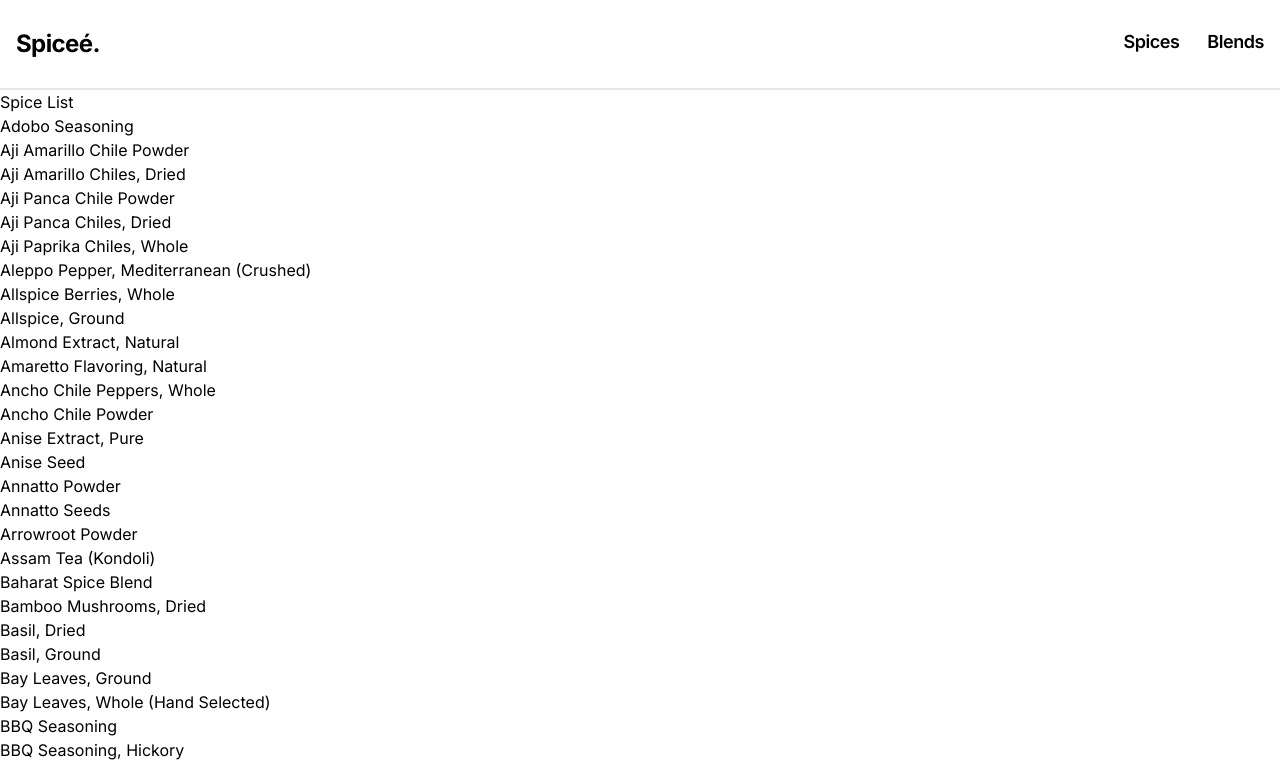
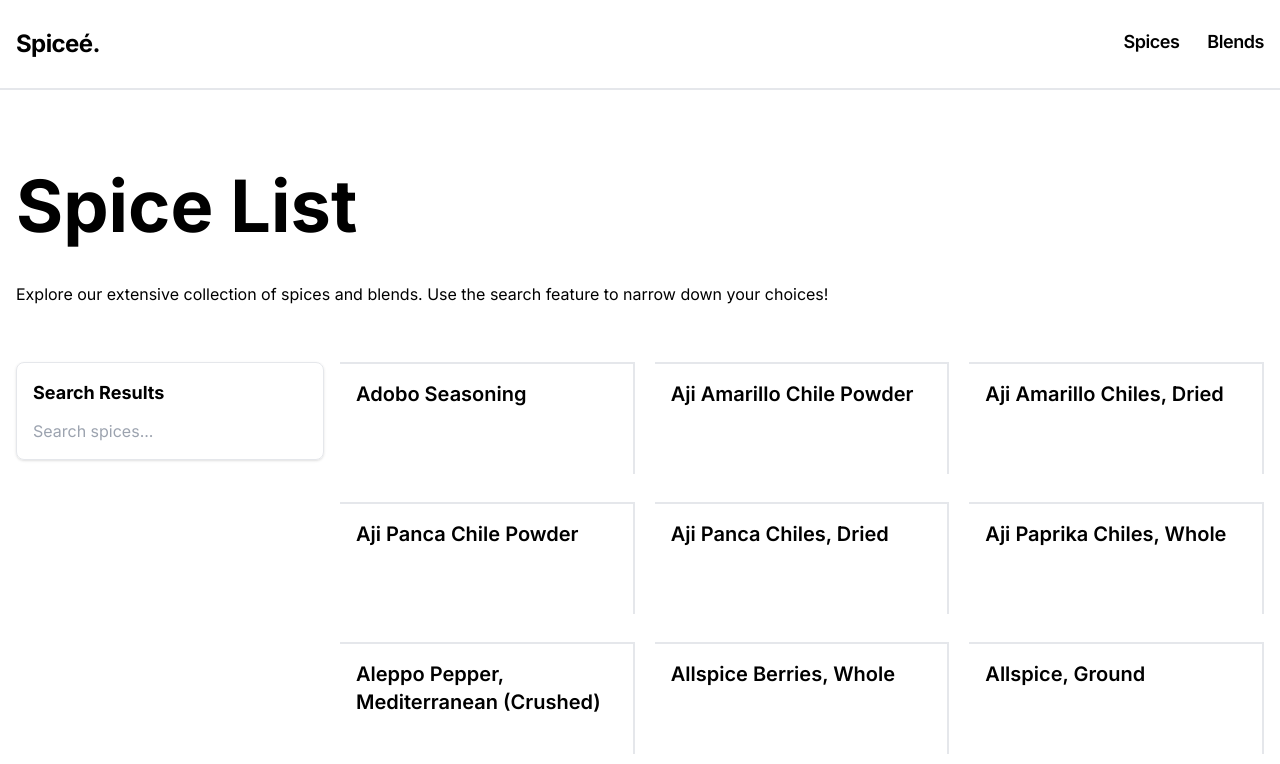
Before and after one commit to TheJeans/next-spice-main, a Next.js app: page /spices in a window 1280 px wide. Shown: the top 764 px of the page. Built offline with nearby package versions, Linux system fonts and the light colour scheme.

Commit message:
updating spices searching

```diff
--- a/app/spices/page.tsx
+++ b/app/spices/page.tsx
@@ -1,46 +1,35 @@
 "use server";
-import React from "react";
-import { fetchBlends, fetchSpices } from "@/data/api";
-import { Spice, Blend } from "@/types/interfaces";
-import Link from "next/link";
-import SearchComponent from "../../components/SearchComponent";
+import React from 'react';
+import dynamic from 'next/dynamic';
+import { fetchSpices } from "@/data/api";
+import { Spice } from "@/types/interfaces";
 
-export default async function Spices() {
-    let spices: Spice[] = [];
-    let blends: Blend[] = [];
-    let error: string | null = null;
+/*
+Here I dynamically import the SearchInput component.
+This is for client-side interaction.
+But basically In this page, I'm fetching the initial list server-side.
+Then I'm passing that list to the SearchInput component.
+Then the SearchInput component is managing its own state and interactivity.
+Why?
+- SEO: I want the initial list to be available to crawlers.
+- Performance: SSR can improve the initial load time.
+- Reliability: I don't want to rely on client-side JS to fetch the initial list to avoid turned off JS or JS errors.
+*/
+const SearchInput = dynamic(() => import('../../components/SearchInput'), { ssr: false });
 
-    try {
-        spices = await fetchSpices();
-        blends = await fetchBlends();
-    } catch (e) {
-        console.error("Failed to fetch spices or blends", e);
-        error = e instanceof Error ? e.message : 'An unknown error occurred';
-    }
-
-    if (error) {
-        return <div>Error loading spices and blends: {error}</div>;
-    }
+export default async function SpicesPage() {
+    // fetching the initial list server-side for SEO
+    const initialSpices: Spice[] = await fetchSpices();
 
     return (
-        <main>
-            <h1>Spice List</h1>
-            <ul>
-                {spices.map(spice => (
-                    <li key={spice.name}>
-                        <Link href={`/spice/${encodeURIComponent(spice.name)}`}>
-                            {spice.name}
-                        </Link>
-                    </li>
-                ))}
-            </ul>
-
-            <h2>Related Blends</h2>
-            <ul>
-                {blends.map(blend => (
-                    <li key={blend.name}>{blend.name}</li>
-                ))}
-            </ul>
-        </main>
+        <section className="container mx-auto px-4">
+            <div>
+                <h1 className="text-7xl mt-20 mb-10 font-bold">Spice List</h1>
+                <p className="max-w-4xl mb-14">
+                    Explore our extensive collection of spices and blends. Use the search feature to narrow down your choices!
+                </p>
+            </div>
+            <SearchInput initialSpices={initialSpices} />
+        </section>
     );
 }
--- /dev/null
+++ b/components/SearchInput.tsx
@@ -0,0 +1,82 @@
+"use client";
+import React, { useState, useEffect } from "react";
+import { Spice } from "@/types/interfaces";
+import Link from "next/link";
+{/*
+ideal TODO:
+- Rename (or split) the component to be both for the filter and lists
+- Make more filters (e.g. by heat, by price, etc.)
+- seperate the filter and list into two components
+- make this reusable for other lists
+- pagination or scroll load would be cool
+- I should do some sort or debounce on the search input
+*/}
+interface SearchInputProps {
+    initialSpices: Spice[];
+}
+
+const SearchInput: React.FC<SearchInputProps> = ({ initialSpices }) => {
+    const [inputValue, setInputValue] = useState("");
+    const [spices, setSpices] = useState<Spice[]>(initialSpices);
+
+    useEffect(() => {
+        if (!inputValue) {
+            setSpices(initialSpices);
+            return;
+        }
+
+        const filteredSpices = initialSpices.filter((spice) =>
+            spice.name.toLowerCase().includes(inputValue.toLowerCase())
+        );
+        setSpices(filteredSpices);
+    }, [inputValue, initialSpices]);
+
+    return (
+        <div className="flex flex-col md:flex-row gap-4">
+            <div className="w-full md:w-1/4">
+                <div className="p-4 border rounded-lg shadow">
+                    <h2 className="font-bold text-lg mb-3">Search Results</h2>
+                    <label htmlFor="search-spices" className="sr-only">Search Spices</label>
+                    <input
+                        type="text"
+                        id="search-spices"
+                        value={inputValue}
+                        onChange={(e) => setInputValue(e.target.value)}
+                        placeholder="Search spices..."
+                    />
+                </div>
+            </div>
+
+            {/* ideal TODO: I'll put this elsewhere as a component */}
+            <div className="w-full md:w-3/4" aria-live="polite" aria-atomic="true">
+                <ul className="grid grid-cols-1 md:grid-cols-2 lg:grid-cols-3 gap-x-5 gap-y-7">
+                    {spices.length > 0 ? (
+                        spices.map((spice) => (
+                            <li
+                                key={spice.name}
+                                className="flex flex-col border-t-2 border-r-2 p-4 h-28"
+                            >
+                                <div className="flex">
+                                    <Link
+                                        href={`/spice/${encodeURIComponent(
+                                            spice.name
+                                        )}`}
+                                        className="w-full h-full text-left text-xl font-semibold"
+                                    >
+                                        {spice.name}
+                                    </Link>
+                                </div>
+                            </li>
+                        ))
+                    ) : (
+                        <p>
+                            No spices found.
+                        </p>
+                    )}
+                </ul>
+            </div>
+        </div>
+    );
+};
+
+export default SearchInput;
```
Also changed, not shown: app/spice/[name]/page.tsx (+0 -18 lines), data/api.ts (+0 -14 lines).
